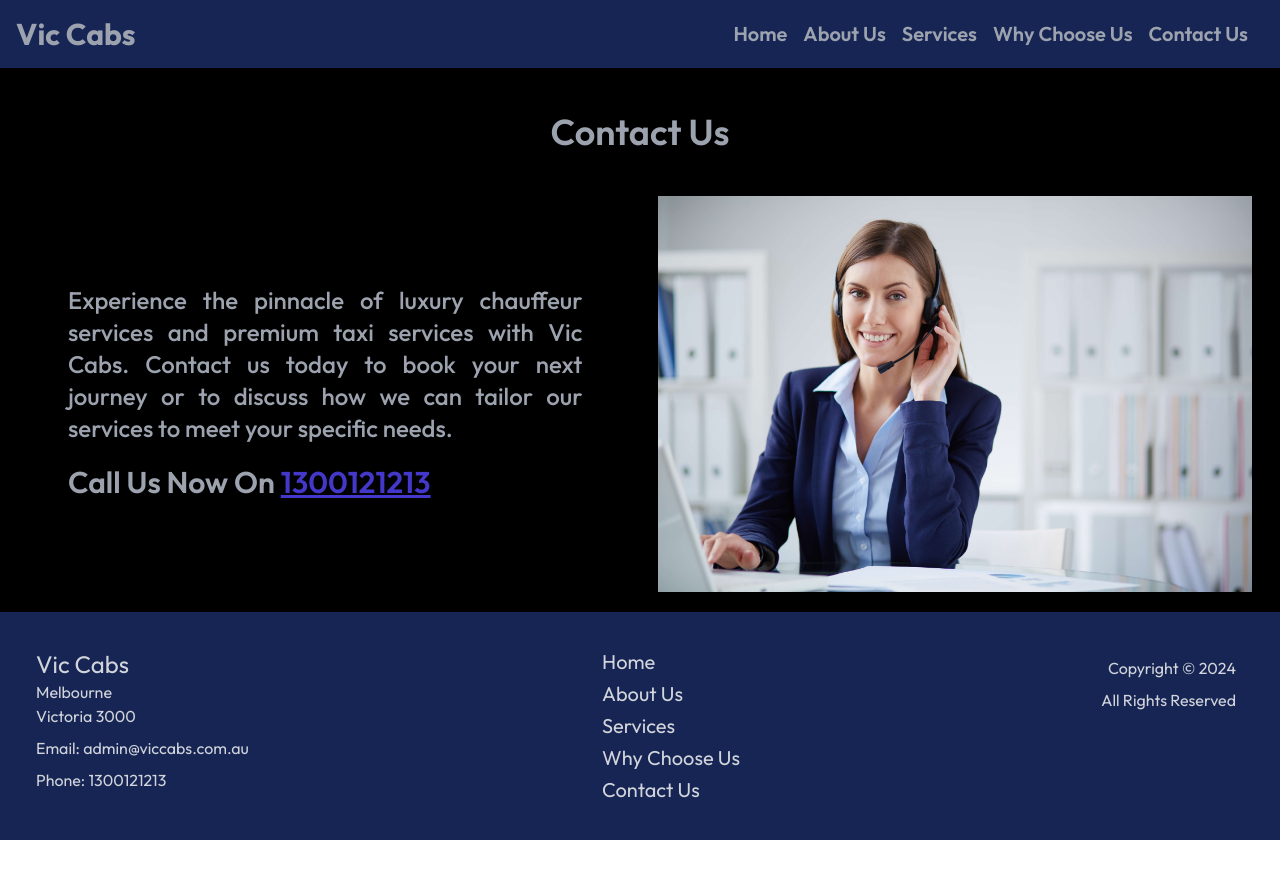
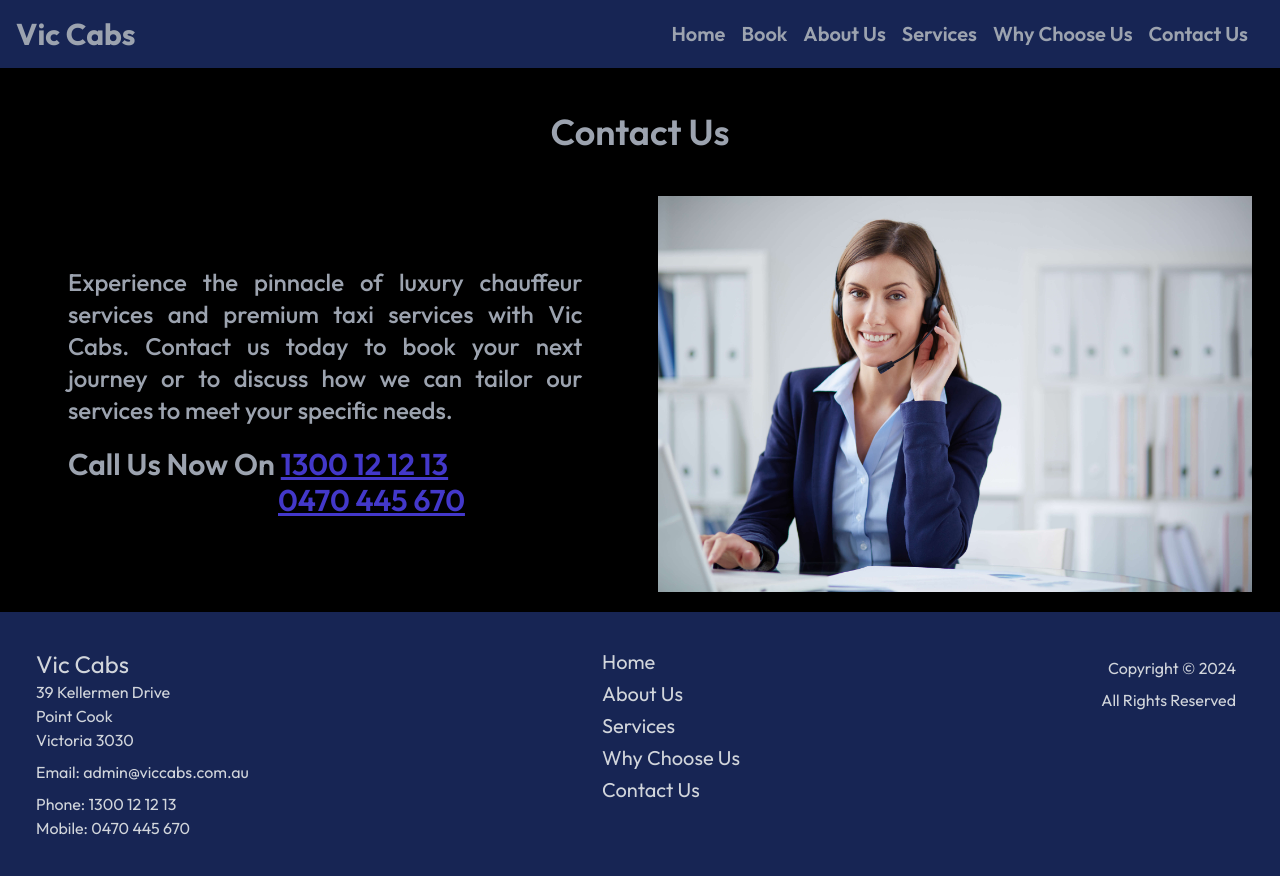
Before and after one commit to Dee1122020/viccabs, a Next.js app: page /pages/contact in a window 1280 px wide. Before the commit the page ends 840 px from the top, so only its background shows below. Built offline with nearby package versions, Linux system fonts and the light colour scheme.

Commit message:
Made changes to footer and contact page as per client request

```diff
--- a/app/pages/about/page.tsx
+++ b/app/pages/about/page.tsx
@@ -46,7 +46,7 @@ function About() {
         <div className='flex flex-col-reverse gap-3 p-3 md:gap-5 md:p-5 items-center mb-10 md:mb-16'>
           <div className='md:w-5/6'>
             <p className='text-xl font-medium md:text-2xl m-2 px-1 md:m-4 md:text-justify'>
-            Behind the wheel of every Vic Cabs is a highly trained, professional driver who are accredited drivers accredited by state regulatory body for commercial passenger vehicles and commercial passenger vehicle drivers in the state of Victoria, Safe Transport Victoria (STV), dedicated to deliver a superior service. Our chauffeurs embody the values of courtesy, discretion, and reliability. They are not just drivers; they are ambassadors of our commitment to providing an exceptional and personalized experience to our clients.
+            Behind the wheel of every Vic Cabs is a highly trained, professional accredited driver dedicated to deliver an admirable service. Our chauffeurs embody the values of courtesy, discretion, and reliability. They are not just drivers; they are ambassadors of our commitment to provide an exceptional and personalised experience to our prestigious clients.
             </p>
           </div>
           <div className='w-5/6 md:w-3/4 p-4 md:p-10'>
--- a/app/pages/contact/page.tsx
+++ b/app/pages/contact/page.tsx
@@ -30,7 +30,8 @@ function Contact() {
           <h3 className="text-2xl md:text-3xl mb-3 m-2 p-1 md:m-4 font-semibold capitalize">
              Call us now on&nbsp;
             <Link href="tel:+611300121213"
-              ><u className="text-indigo-700">1300121213</u></Link>
+              ><u className="text-indigo-700">1300 12 12 13</u></Link><br/>&emsp;&emsp;&emsp;&emsp;&emsp;&emsp;&ensp;&ensp;
+            <Link href="tel:+61470445670"><u className="text-indigo-700">0470 445 670</u></Link>
           </h3>
         </div>
       </div>
--- a/components/BookingForm.tsx
+++ b/components/BookingForm.tsx
@@ -3,6 +3,10 @@ import React, { use, useState } from 'react'
 
 function BookingForm() {
     const[name, setName] = useState('')
+    const[email, setemail] = useState('')
+    const[phone, setphone] = useState('')
+    const[message, setmessage] = useState('')
+
   return (
     <>
         <div>BookingForm</div>
--- a/components/Footer.tsx
+++ b/components/Footer.tsx
@@ -8,8 +8,8 @@ function Footer() {
         <div className="max-w-7xl mx-auto p-4 flex flex-row justify-between">
           <address className='not-italic'>
             <section className='mb-2'>
-              <Link href='/pages/about' className='text-2xl cursor-pointer hover:opacity-60'>Vic Cabs</Link>
-              <p>Melbourne<br/>Victoria 3000
+              <Link href='/pages/about' className='text-2xl cursor-pointer hover:opacity-60 mb-2'>Vic Cabs</Link>
+              <p>39 Kellermen Drive<br/>Point Cook<br/>Victoria 3030
               </p>
             </section>
             <section className='mb-2'>
@@ -20,8 +20,8 @@ function Footer() {
               </p>
             </section>
             <section>
-              <p>Phone: <Link href="tel:+611300121213">1300121213</Link>
-              </p>
+              <p>Phone: <Link href="tel:+611300121213">1300 12 12 13</Link></p>
+              <p>Mobile: <Link href="tel:+61470445670">0470 445 670</Link></p>
             </section>
 
           </address>
--- a/components/NavMenu.tsx
+++ b/components/NavMenu.tsx
@@ -25,6 +25,9 @@ function NavMenu() {
                 <li>
                     <Link href='/' className='hover:opacity-60 mr-4 capitalize'>
                         Home
+                    </Link>
+                    <Link href='/pages/book' className='hover:opacity-60 mr-4 capitalize'>
+                        Book
                     </Link>
                     <Link href='/pages/about' className='hover:opacity-60 mr-4 capitalize'>
                         About Us
@@ -55,6 +58,9 @@ function NavMenu() {
                             <Link href='/'>Home</Link>
                         </li>
                         <li onClick={handleSmallScreenNavigation} className='py-5 hover:opacity-60 cursor-pointer'>
+                            <Link href='/pages/book'>Book</Link>
+                        </li>
+                        <li onClick={handleSmallScreenNavigation} className='py-5 hover:opacity-60 cursor-pointer'>
                             <Link href='/pages/about'>about us</Link>
                         </li>
                         <li onClick={handleSmallScreenNavigation} className='py-5 hover:opacity-60 cursor-pointer'>
```
